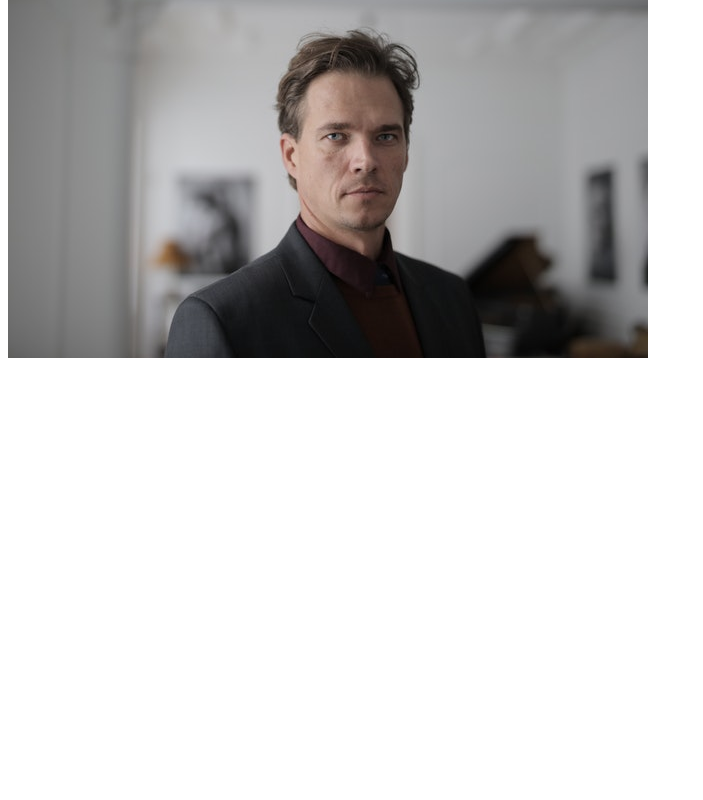
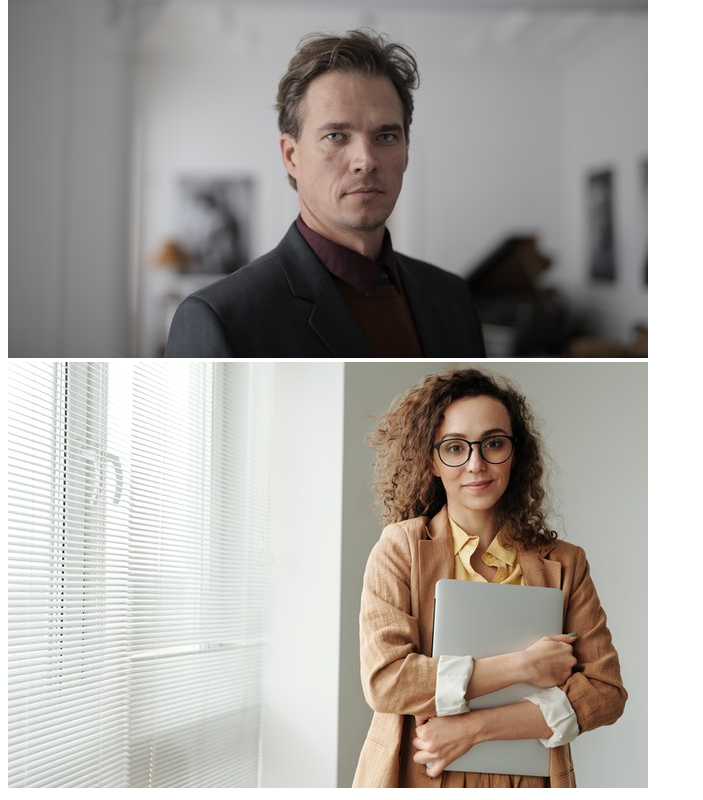
Before and after one commit to iffarurrahat/my-thred-repo, a plain HTML site: page index.htm in a window 1280 px wide. Shown: the part 713-1513 px from the top of the page, without its empty margins (0-703 px from the left). Before the commit the page ends 1083 px from the top, so only its background shows below. Drawn offline with Linux system fonts and the light colour scheme.

Commit message:
add new pictures

```diff
--- a/index.htm
+++ b/index.htm
@@ -14,5 +14,6 @@
     <p>But, ajker class valo lagse.Karon aita agea partan nha o jantan nha akon pari ami.</p>
     <img src="img2.jpg" alt="she is prety woman">
     <img src="img3.jpg" alt="">
+    <img src="img4.jpg" alt="">
 </body>
 </html>
```
